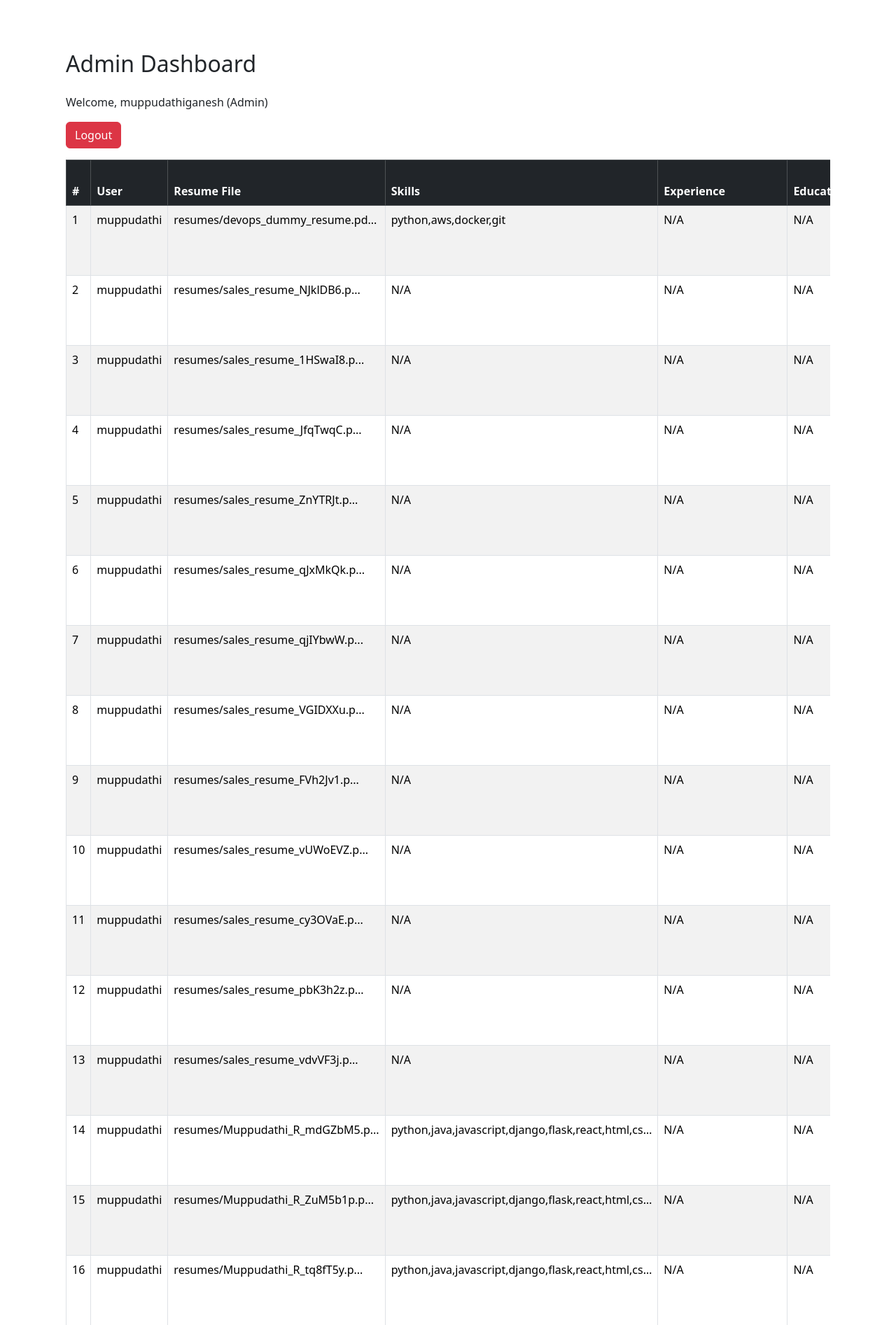
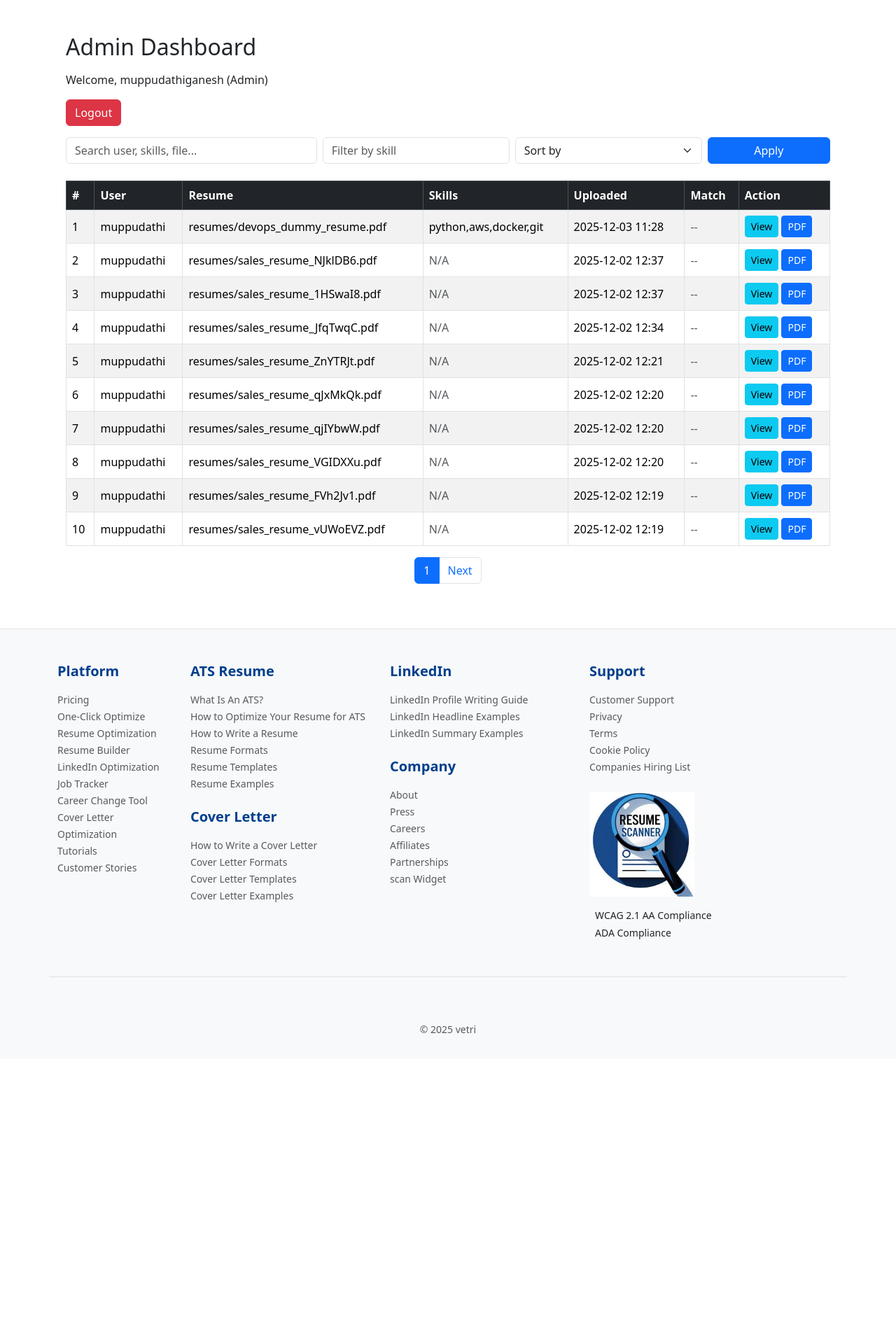
Before and after one commit to muppudathiganesh/scanner_resume_job, a Django app: page /admin_dashboard/ in a window 1280 px wide. Shown: the part 86-1979 px from the top of the page at 70% size. After the commit the page ends 1562 px from the top, so only its background shows below. Run offline with Django 5.2, Linux system fonts and the light colour scheme; a user stored in the database is signed in; data comes from the database, SQL or seed files in the repository; both versions use the stored data as it was after the commit.

Commit message:
First commit

```diff
--- a/core/models.py
+++ b/core/models.py
@@ -10,6 +10,13 @@ class Resume(models.Model):
     education = models.TextField(null=True, blank=True)    # extracted education
     parsed_json = models.JSONField(null=True, blank=True)  # structured parse output
     created_at = models.DateTimeField(auto_now_add=True)
+
+      # 👉 ADD THIS METHOD HERE
+    def highlighted_preview(self):
+        if not self.extracted_text:
+            return ""
+        words = self.extracted_text.split()[:20]
+        return " ".join(words) + "..."
 
     def __str__(self):
         return f"{self.user.username} - {self.file.name}"
--- a/core/templates/admin_dashboard.html
+++ b/core/templates/admin_dashboard.html
@@ -1,65 +1,112 @@
 {% extends "base.html" %}
+{% load static %}
+{% block content %}
 
-{% block content %}
-<div class="container py-5">
-    <h2 class="mb-4">Admin Dashboard</h2>
+<div class="container py-4">
+    <h2 class="mb-3">Admin Dashboard</h2>
     <p>Welcome, {{ request.user.username }} (Admin)</p>
+
     <a href="{% url 'logout' %}" class="btn btn-danger mb-3">Logout</a>
+
+    <!-- 🔍 Search + Filter Row -->
+    <form method="get" class="row mb-4 g-2">
+        <div class="col-md-4">
+            <input type="text" name="search" class="form-control"
+                   placeholder="Search user, skills, file..."
+                   value="{{ search_query }}">
+        </div>
+
+        <div class="col-md-3">
+            <input type="text" name="skill" class="form-control"
+                   placeholder="Filter by skill"
+                   value="{{ skill_filter }}">
+        </div>
+
+        <div class="col-md-3">
+            <select name="sort" class="form-select">
+                <option value="">Sort by</option>
+                <option value="match_high" {% if sort_by == 'match_high' %}selected{% endif %}>Match ↓ High</option>
+                <option value="match_low" {% if sort_by == 'match_low' %}selected{% endif %}>Match ↑ Low</option>
+            </select>
+        </div>
+
+        <div class="col-md-2">
+            <button class="btn btn-primary w-100">Apply</button>
+        </div>
+    </form>
 
     {% if resumes %}
     <div class="table-responsive">
-        <table class="table table-striped table-bordered">
+        <table class="table table-bordered table-striped align-middle">
             <thead class="table-dark">
                 <tr>
                     <th>#</th>
                     <th>User</th>
-                    <th>Resume File</th>
+                    <th>Resume</th>
                     <th>Skills</th>
-                    <th>Experience</th>
-                    <th>Education</th>
-                    <th>Uploaded At</th>
+                    <th>Uploaded</th>
+                    <th>Match</th>
                     <th>Action</th>
                 </tr>
             </thead>
+
             <tbody>
                 {% for resume in resumes %}
                 <tr>
                     <td>{{ forloop.counter }}</td>
                     <td>{{ resume.user.username }}</td>
-                    <td>{{ resume.file.name|slice:":30" }}{% if resume.file.name|length > 30 %}...{% endif %}</td>
+
+                    <td>{{ resume.file.name|slice:":40" }}{% if resume.file.name|length > 40 %}...{% endif %}</td>
+
                     <td>
                         {% if resume.skills %}
                             {{ resume.skills|truncatechars:50 }}
                         {% else %}
-                            N/A
+                            <span class="text-muted">N/A</span>
                         {% endif %}
                     </td>
+
+                    <td>{{ resume.created_at|date:"Y-m-d H:i" }}</td>
+
                     <td>
-                        {% if resume.experience %}
-                            {{ resume.experience|truncatechars:50 }}
+                        {% if resume.match_rate %}
+                            <strong>{{ resume.match_rate }}%</strong>
                         {% else %}
-                            N/A
+                            <span class="text-muted">--</span>
                         {% endif %}
                     </td>
+
                     <td>
-                        {% if resume.education %}
-                            {{ resume.education|truncatechars:50 }}
-                        {% else %}
-                            N/A
-                        {% endif %}
-                    </td>
-                    <td>{{ resume.created_at|date:"Y-m-d H:i" }}</td>
-                    <td>
-                        <a href="{% url 'resume_download' resume.pk %}" class="btn btn-sm btn-primary">Download PDF</a>
                         <a href="{% url 'resume_detail' resume.pk %}" class="btn btn-sm btn-info">View</a>
+                        <a href="{% url 'resume_download' resume.pk %}" class="btn btn-sm btn-primary">PDF</a>
                     </td>
                 </tr>
                 {% endfor %}
             </tbody>
+
         </table>
     </div>
+
+    <!-- Pagination -->
+    <nav>
+        <ul class="pagination justify-content-center">
+
+            {% if resumes.has_previous %}
+                <li class="page-item"><a class="page-link" href="?page={{ resumes.previous_page_number }}">Prev</a></li>
+            {% endif %}
+
+            <li class="page-item active"><span class="page-link">{{ resumes.number }}</span></li>
+
+            {% if resumes.has_next %}
+                <li class="page-item"><a class="page-link" href="?page={{ resumes.next_page_number }}">Next</a></li>
+            {% endif %}
+
+        </ul>
+    </nav>
+
     {% else %}
-        <p>No resumes uploaded yet.</p>
+        <p>No resumes found.</p>
     {% endif %}
 </div>
+
 {% endblock %}
--- a/core/views.py
+++ b/core/views.py
@@ -267,37 +267,36 @@ def upload_resume(request):
             resume.user = request.user
             resume.save()
 
-            # analyze
-            extracted_text, skills = analyze_resume(resume.file)  # skills = list
+
+            extracted_text, skills = analyze_resume(resume.file)
             resume.extracted_text = extracted_text
             resume.skills = ",".join(skills)
             resume.save()
 
-            # job recommendations
+
             jobs = bert_recommend_jobs(skills)
-            # ensure jobs have 'score' numeric and optional 'desc'
+
             for j in jobs:
                 j.setdefault("score", 0)
                 j.setdefault("desc", "")
 
-            # AI summary
+
             ai_summary = summarize_text(extracted_text)
 
-            # strengths/weaknesses
+
             strengths, weaknesses = detect_strengths_weaknesses(skills)
 
-            # missing skills suggestion
+
             missing = suggest_missing_skills(skills, jobs)
 
-            # ATS breakdown
             ats = compute_ats_breakdown(extracted_text, skills)
 
-            # match rate = simple avg of ATS categories or skills coverage
             match_rate = int(sum(ats.values()) / max(1, len(ats)))
 
 
-            # chart data
+
             chart_labels, chart_values = build_chart_from_ats(ats)
+
 
 
             return render(request, "result.html", {
@@ -312,6 +311,7 @@ def upload_resume(request):
                 "match_rate": match_rate,
                 "chart_labels": chart_labels,
                 "chart_values": chart_values,
+
             })
     else:
         form = UploadForm()
@@ -508,3 +508,71 @@ def download_resume_pdf(request, id):
 
     doc.build(elements)
     return response
+# admin----------------------------------
+
+from django.core.paginator import Paginator
+from django.db.models import Q
+from django.contrib.auth.decorators import login_required, user_passes_test
+from django.shortcuts import render
+from .models import Resume
+
+
+@login_required
+@user_passes_test(lambda u: u.is_staff)
+def admin_dashboard(request):
+
+    search_query = request.GET.get("search", "").strip()
+    skill_filter = request.GET.get("skill", "").strip().lower()
+    sort_by = request.GET.get("sort", "")
+
+    resumes = Resume.objects.all().order_by("-created_at")
+
+    # 🔍 SEARCH
+    if search_query:
+        resumes = resumes.filter(
+            Q(user__username__icontains=search_query) |
+            Q(skills__icontains=search_query) |
+            Q(education__icontains=search_query) |
+            Q(experience__icontains=search_query) |
+            Q(file__icontains=search_query)
+        )
+
+    # 🎯 FILTER BY SKILL
+    if skill_filter:
+     resumes = resumes.filter(skills__iregex=rf"\b{skill_filter}\b")
+
+    # ----------------------------------------
+    # ⭐ Compute match_rate manually
+    # ----------------------------------------
+    def compute_match_rate(resume):
+        if not skill_filter:
+            return 0
+
+        skills_list = (resume.skills or "").lower().split(",")
+        return 100 if skill_filter in skills_list else 0
+
+    # Attach match_rate value to each resume object
+    for r in resumes:
+        r.match_rate = compute_match_rate(r)
+
+    # ----------------------------------------
+    # ⭐ SORTING (Python sorting)
+    # ----------------------------------------
+    if sort_by == "match_high":
+        resumes = sorted(resumes, key=lambda x: x.match_rate, reverse=True)
+    elif sort_by == "match_low":
+        resumes = sorted(resumes, key=lambda x: x.match_rate)
+
+    # ----------------------------------------
+    # 🔢 PAGINATION
+    # ----------------------------------------
+    paginator = Paginator(resumes, 10)
+    page_number = request.GET.get("page")
+    resumes_page = paginator.get_page(page_number)
+
+    return render(request, "admin_dashboard.html", {
+        "resumes": resumes_page,
+        "search_query": search_query,
+        "skill_filter": skill_filter,
+        "sort_by": sort_by,
+    })
```
Also changed, not shown: core/templates/result.html (+8 -0 lines), core/templates/images (2).jpg (deleted), db.sqlite3, 13 other files.
